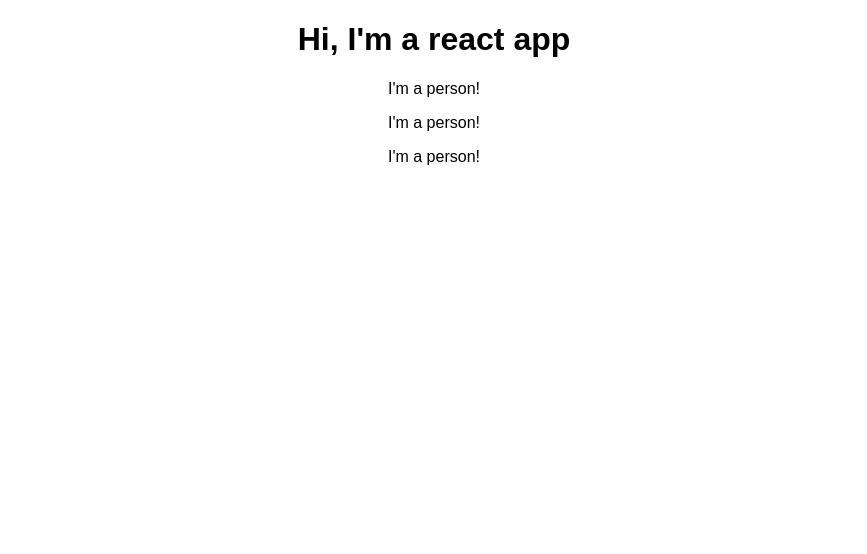
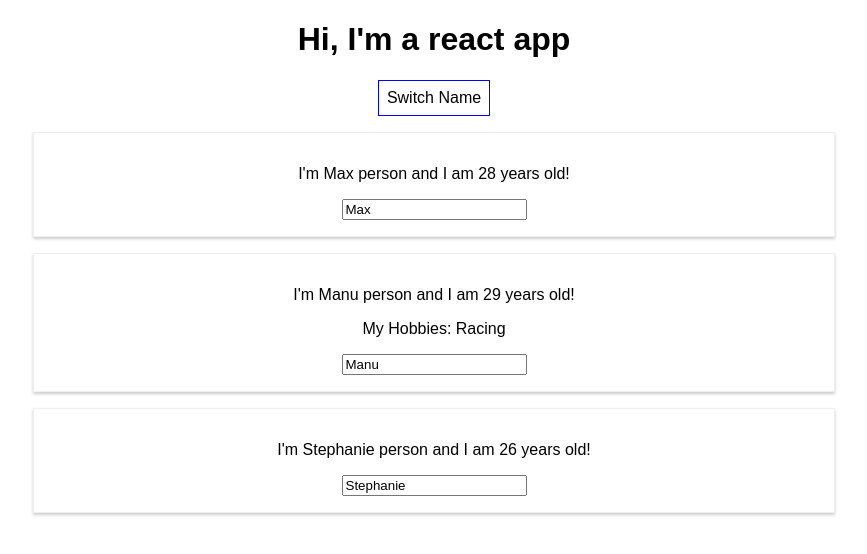
Before and after one commit to tranq90/react, a React (Create React App) app: page / in a window 1280 px wide. Shown: the top 554 px of the page, without its empty margins (206-1073 px from the left). Built offline with nearby package versions, Linux system fonts and the light colour scheme.

Commit message:
props and state

```diff
--- a/src/App.js
+++ b/src/App.js
@@ -1,16 +1,67 @@
 import React, { Component } from 'react';
 import Person from './Person/Person.js';
-import logo from './logo.svg';
 import './App.css';
 
 class App extends Component {
+  state = {
+    persons: [
+      { name: "Max", age: 28 },
+      { name: "Manu", age: 29 },
+      { name: "Stephanie", age: 26 }
+    ],
+    otherState: 'some other value'
+  }
+
+  switchNameHandler = (newName) => {
+    // console.log("switchNameHandler was clicked");
+    // DO NOT MUTATE this.state.persons[0].name = "Maximillian"
+    this.setState({
+      persons: [
+        { name: newName, age: 28 },
+        { name: "Manu", age: 29 },
+        { name: "Stephanie", age: 27 }
+      ]
+    })
+  }
+
+  nameChangedHandler = (event) => {
+    this.setState({
+      persons: [
+        { name: "Max", age: 28 },
+        { name: event.target.value, age: 29 },
+        { name: "Stephanie", age: 26 }
+      ]
+    })
+  }
+
   render() {
+    const style = {
+      backgroundColor: 'white',
+      font: 'inherit',
+      border: '1px solid blue',
+      padding: '8px',
+      cursor: 'pointer'
+    };
+
     return (
       <div className="App">
         <h1>Hi, I'm a react app</h1>
-        <Person />
-        <Person />
-        <Person />
+        <button
+          style={style}
+          onClick={this.switchNameHandler.bind(this, "Maximillian")}>Switch Name</button>
+        <Person
+          name={this.state.persons[0].name}
+          age={this.state.persons[0].age}
+          click={this.switchNameHandler} />
+        <Person
+          name={this.state.persons[1].name}
+          age={this.state.persons[1].age}
+          click={this.switchNameHandler.bind(this, "Max")}
+          changed={this.nameChangedHandler}>My Hobbies: Racing</Person>
+        <Person
+          name={this.state.persons[2].name}
+          age={this.state.persons[2].age}
+          click={this.switchNameHandler} />
       </div>
     );
   }
--- /dev/null
+++ b/src/Person/Person.css
@@ -0,0 +1,8 @@
+.Person {
+    width: 60%;
+    margin: 16px auto;
+    border: 1px solid #eee;
+    box-shadow: 0 2px 3px #ccc;
+    padding: 16px;
+    text-align: center;
+}
--- a/src/Person/Person.js
+++ b/src/Person/Person.js
@@ -1,8 +1,14 @@
 import React from 'react';
-import App from "../App";
+import './Person.css';
 
-const person = () => {
-    return <p>I'm a person!</p>
+const person = (props) => {
+    return (
+        <div className="Person">
+            <p onClick={props.click}>I'm {props.name} person and I am {props.age} years old!</p>
+            <p>{props.children}</p>
+            <input type="text" onChange={props.changed} value={props.name}/>
+        </div>
+    )
 }
 
 export default person;
```
